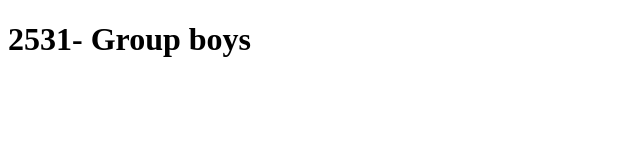
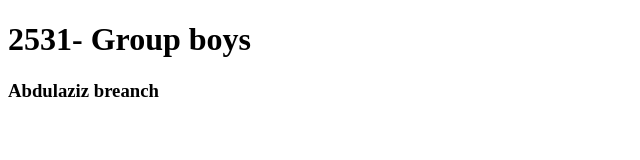
Before and after one commit to Ziyoviddin880/Group, a plain HTML site: page index.html in a window 1280 px wide. Shown: the whole page, without its empty margins (0-640 px from the left). Drawn offline with Linux system fonts and the light colour scheme.

Commit message:
uptade project

```diff
--- a/index.html
+++ b/index.html
@@ -9,6 +9,7 @@
   <body>
     <h1>2531- Group boys</h1>
 
+    <h3>Abdulaziz breanch</h3>
     <script src="./script.js"></script>
   </body>
 </html>
```
